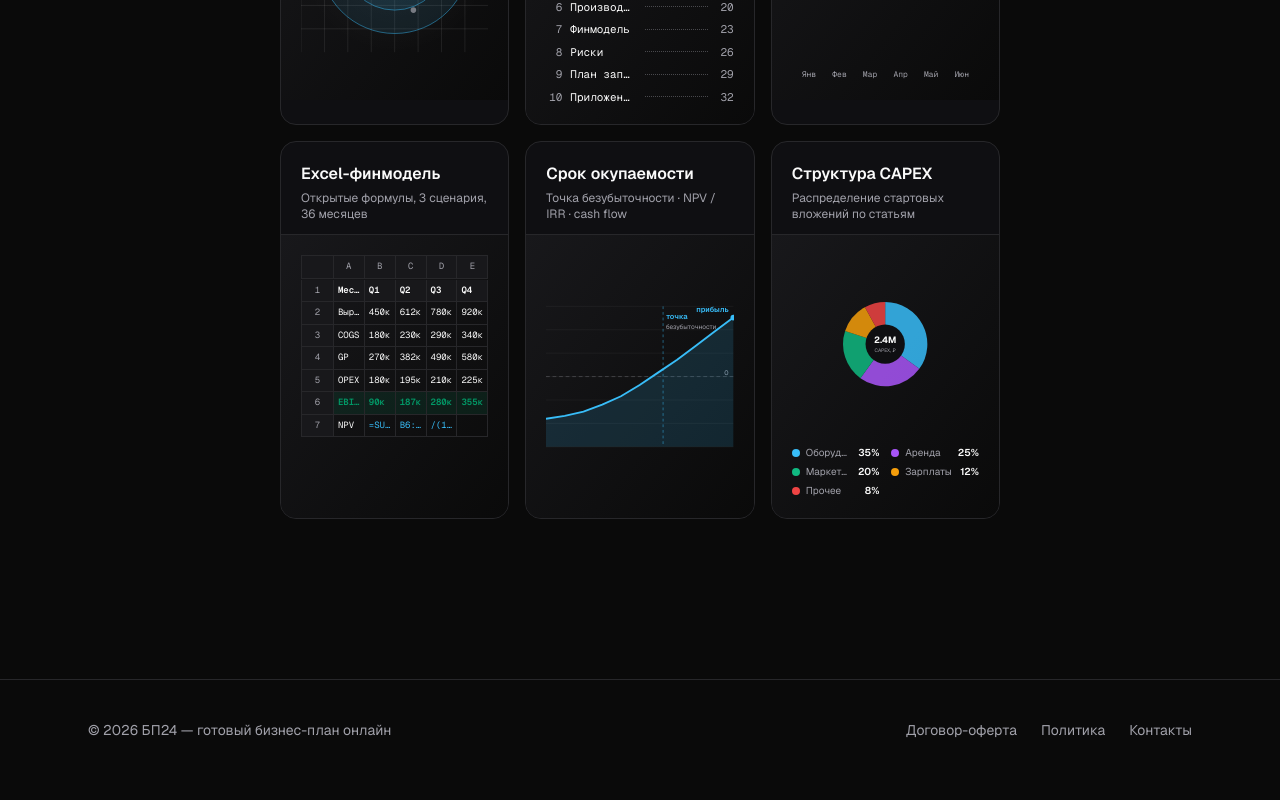
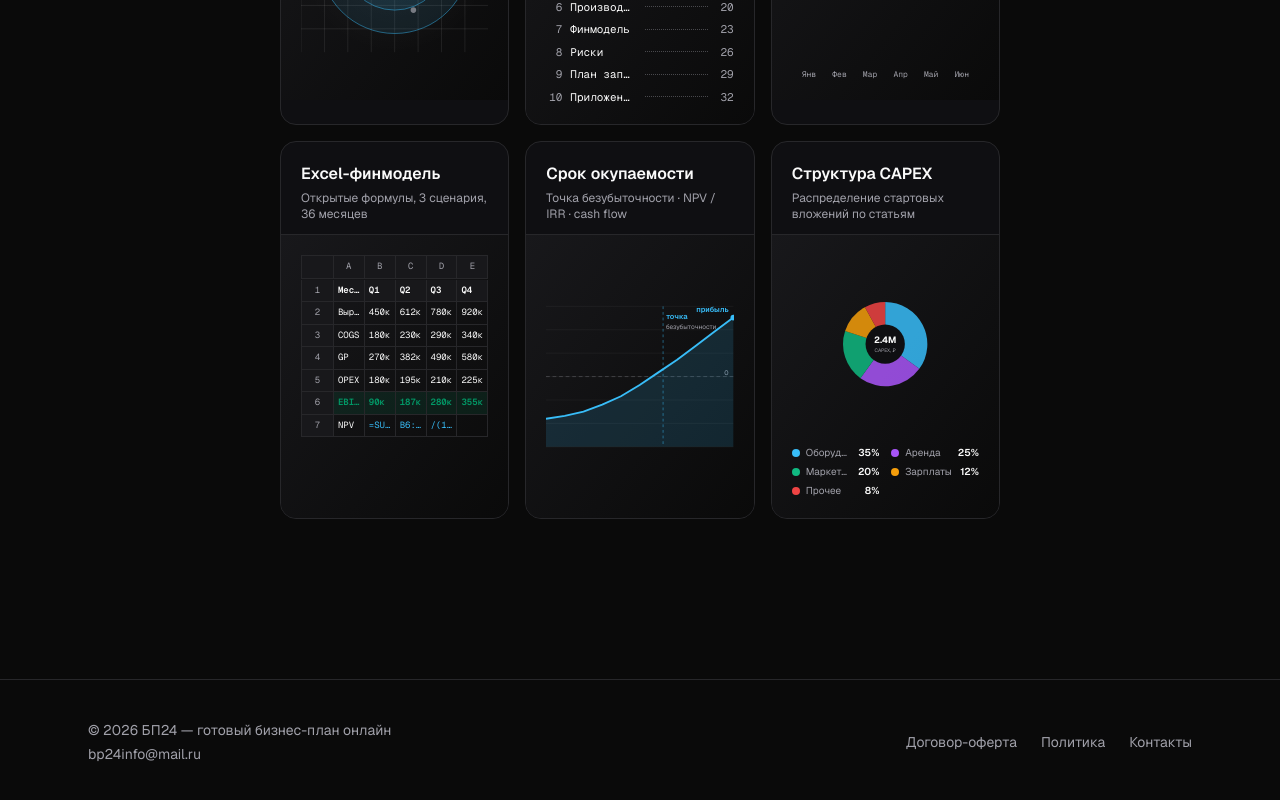
Before and after one commit to kristall2002-art/gotovyplan, a Next.js app: page /pro in a window 1280 px wide. Shown: the part 1978-2778 px from the top of the page. Built offline with nearby package versions, Linux system fonts and the light colour scheme.

Commit message:
feat: show bp24info@mail.ru in footer as contact

```diff
--- a/components/Footer.tsx
+++ b/components/Footer.tsx
@@ -2,8 +2,11 @@ export function Footer() {
   return (
     <footer className="border-t border-[var(--border)] mt-24">
       <div className="mx-auto max-w-6xl px-6 py-10 flex flex-col md:flex-row items-start md:items-center justify-between gap-6 text-sm text-[var(--muted)]">
-        <div>
-          © {new Date().getFullYear()} БП24 — готовый бизнес-план онлайн
+        <div className="flex flex-col gap-1">
+          <div>© {new Date().getFullYear()} БП24 — готовый бизнес-план онлайн</div>
+          <a href="mailto:bp24info@mail.ru" className="hover:text-[var(--foreground)]">
+            bp24info@mail.ru
+          </a>
         </div>
         <div className="flex gap-6">
           <a href="#" className="hover:text-[var(--foreground)]">
@@ -12,7 +15,7 @@ export function Footer() {
           <a href="#" className="hover:text-[var(--foreground)]">
             Политика
           </a>
-          <a href="#" className="hover:text-[var(--foreground)]">
+          <a href="mailto:bp24info@mail.ru" className="hover:text-[var(--foreground)]">
             Контакты
           </a>
         </div>
```
